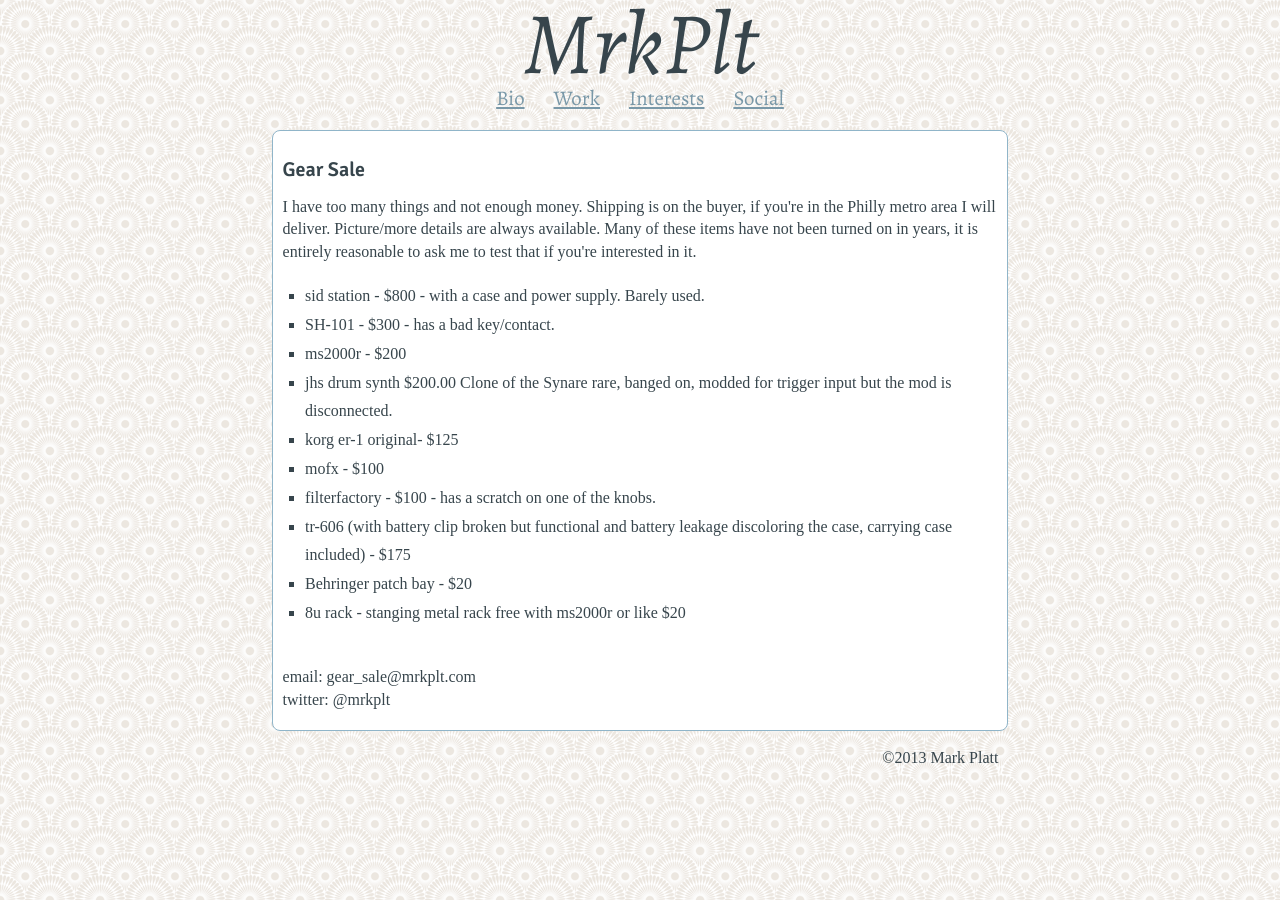
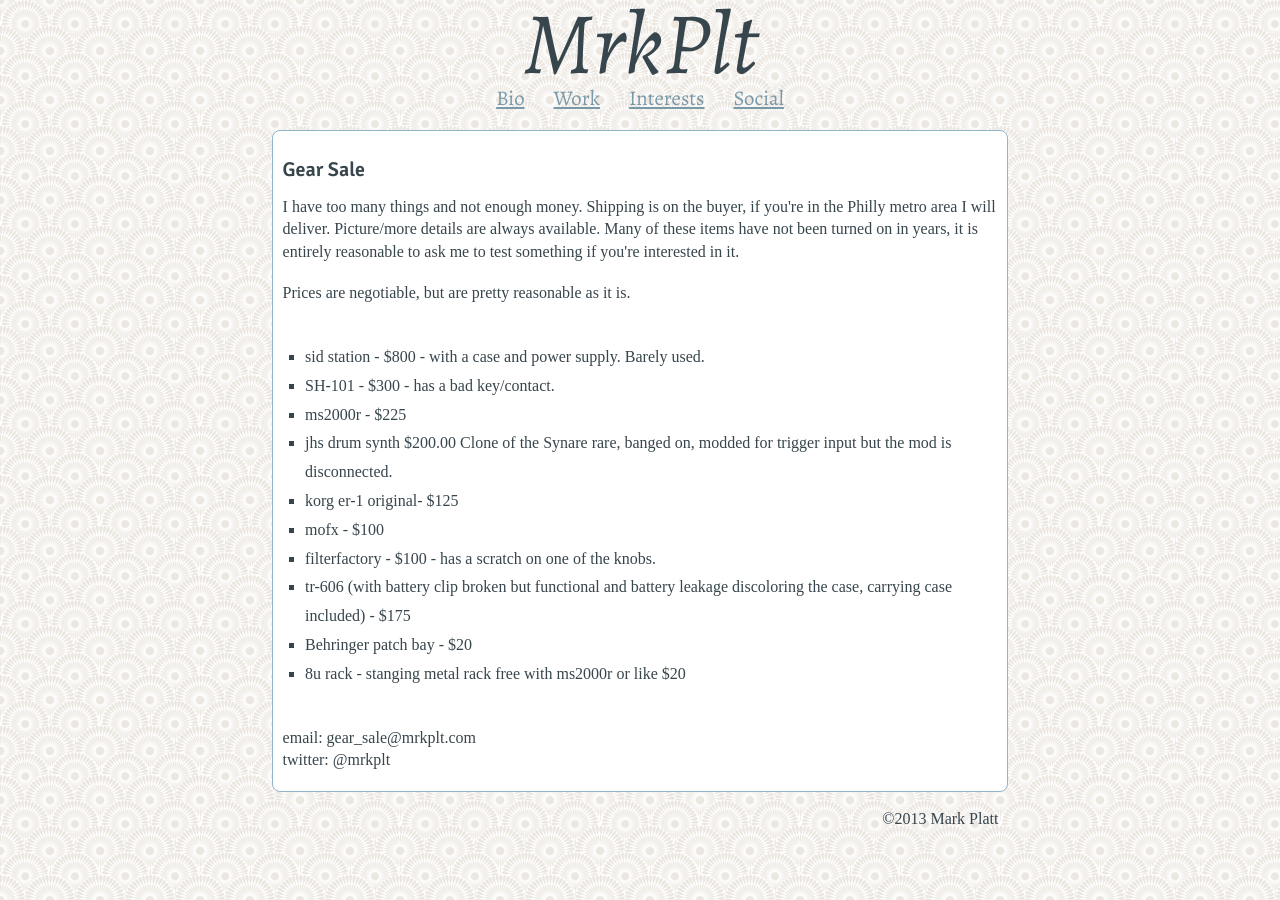
Before and after one commit to mrkplt/mrkplt.github.io, a Jekyll site: the page built from gear.html, in a window 1280 px wide. Built offline with Jekyll 4.4.1, drawn with Linux system fonts in a browser that asks for light colours; some web fonts are replaced.

Commit message:
gear sale again.

```diff
--- a/gear.html
+++ b/gear.html
@@ -4,13 +4,18 @@ title: Gear Sale
 ---
 <h2>Gear Sale</h2>
 <p>
-  I have too many things and not enough money. Shipping is on the buyer, if you're in the Philly metro area I will deliver. Picture/more details are always available. Many of these items have not been turned on in years, it is entirely reasonable to ask me to test that if you're interested in it.
+  I have too many things and not enough money. Shipping is on the buyer, if you're in the Philly metro area I will deliver. Picture/more details are always available. Many of these items have not been turned on in years, it is entirely reasonable to ask me to test something if you're interested in it.
+</p>
+<p>
+  Prices are negotiable, but are pretty reasonable as it is.
+</p>
+<p>
   <ul class="gear_sale">
     <li class="gear_sale">sid station - $800 - with a case and power supply. Barely used.</li>
 
     <li class="gear_sale">SH-101 - $300 - has a bad key/contact.</li>
 
-    <li class="gear_sale">ms2000r - $200</li>
+    <li class="gear_sale">ms2000r - $225</li>
 
     <li class="gear_sale">jhs drum synth $200.00 Clone of the Synare rare, banged on, modded for trigger input but the mod is disconnected.</li>
 
```
